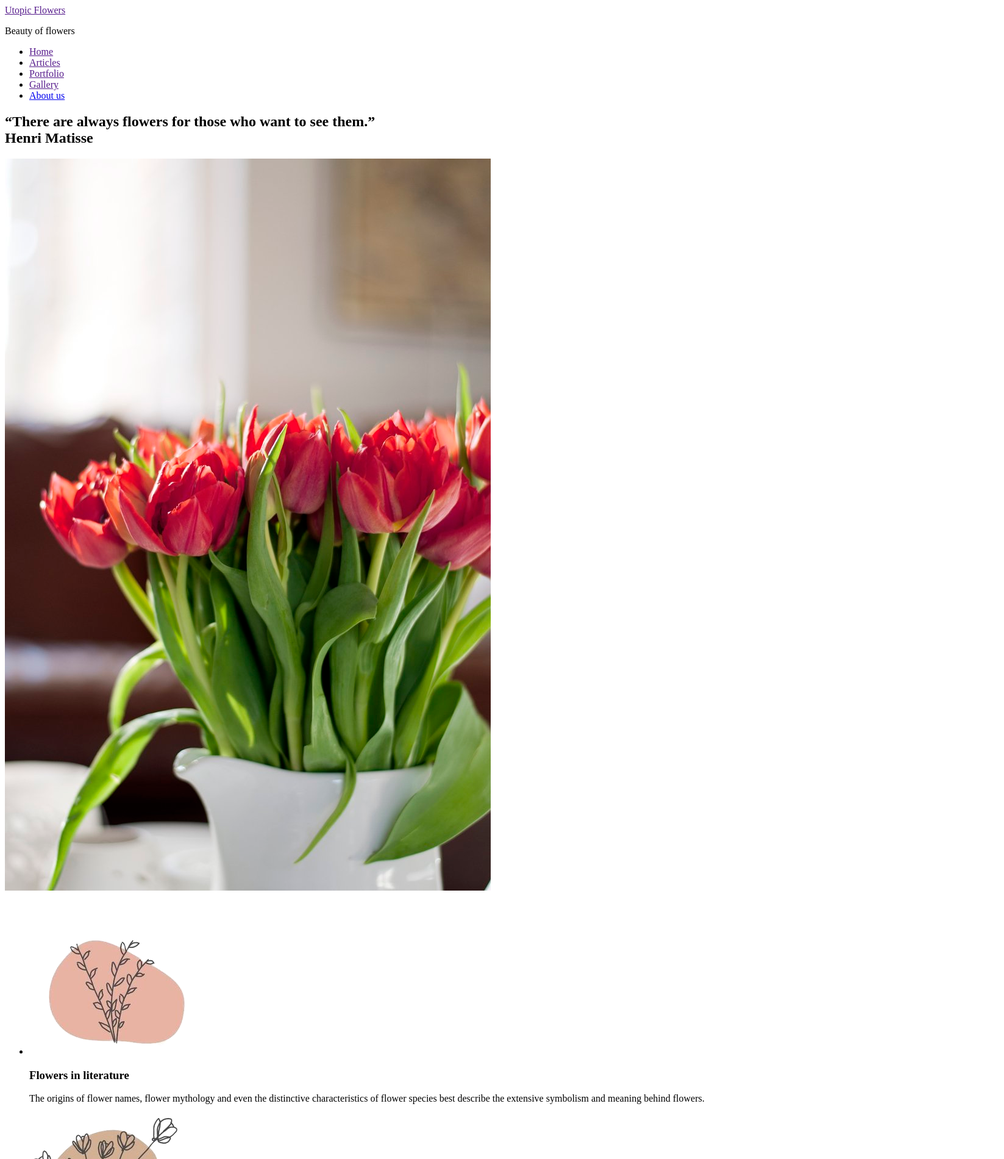
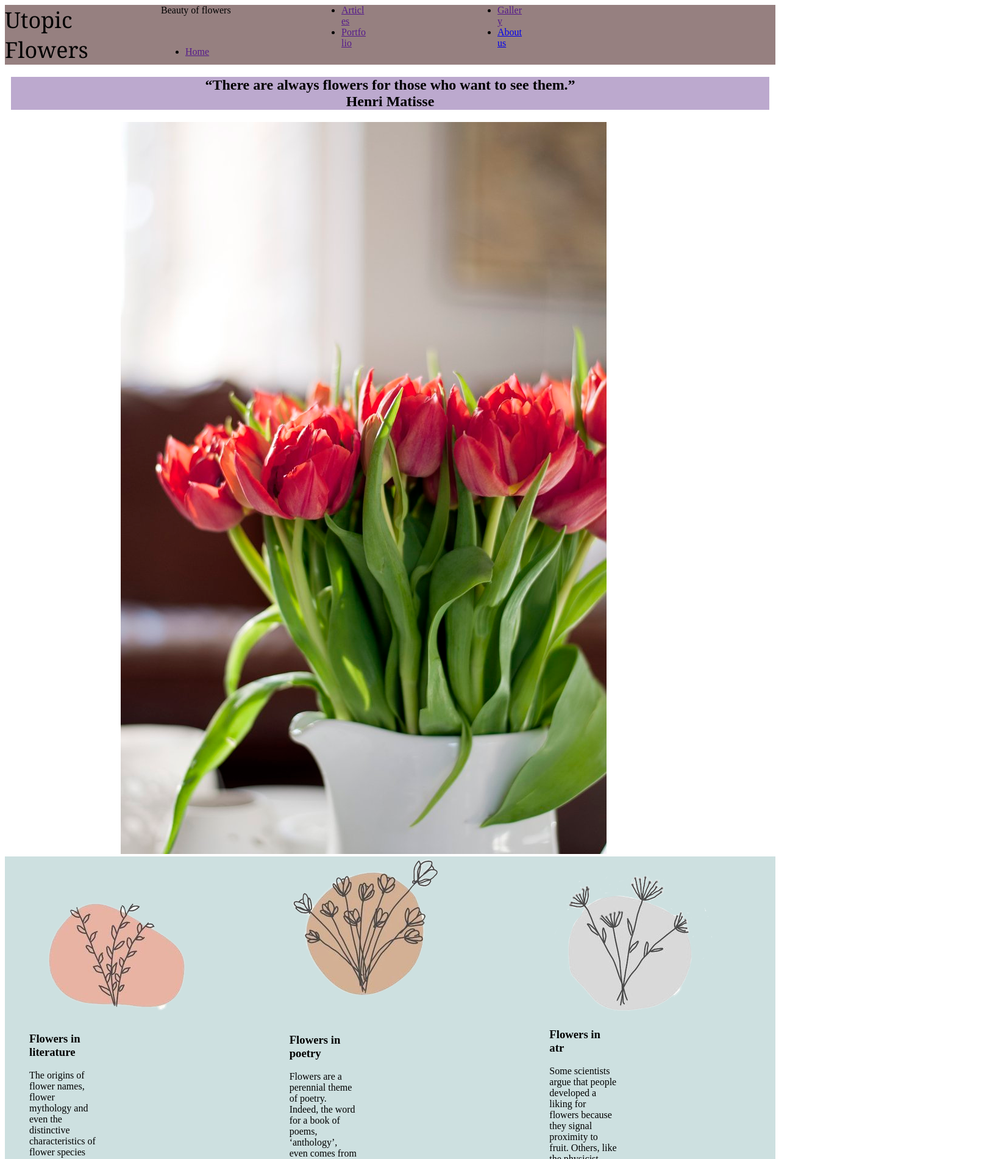
Before and after one commit to HViktoriia/Cwiczenie1-2AplikacjaWWW, a plain HTML site: page index.html in a window 1280 px wide. Shown: the top 1900 px of the page at 61% size, 1647 px wide, since content can reach past the window. Drawn offline with Linux system fonts and the light colour scheme.

Commit message:
Added css styles

```diff
--- a/index.html
+++ b/index.html
@@ -4,66 +4,67 @@
     <meta charset="UTF-8">
     <meta http-equiv="X-UA-Compatible" content="IE=edge">
     <meta name="viewport" content="width=device-width, initial-scale=1.0">
+    <link rel="stylesheet" href="styles.css">
     <title>Utopic Flowers</title>
 </head>
 <body>
     <header>
-        <div class="pink-line"></div>
-        <nav>
-            <a href="">Utopic Flowers</a>
-            <p>Beauty of flowers</p>
+        <div id="pink-line"></div>
+        <nav id="navigation">
+            <a id="logo" href="">Utopic Flowers</a>
+            <p>Beauty of flowers</p><br>
             <ul>
-                <li><a href="">Home</a></li>
-                <li><a href="">Articles</a></li>
+                <li class="navigation-element"><a href="">Home</a></li>
+                <li class="navigation-element"><a href="">Articles</a></li>
                 <!--<li><a href=""></a></li> -->
-                <li><a href="">Portfolio</a></li>
-                <li><a href="">Gallery</a></li>
-                <li><a href="conact.html">About us</a></li>
+                <li class="navigation-element"><a href="">Portfolio</a></li>
+                <li class="navigation-element"><a href="">Gallery</a></li>
+                <li class="navigation-element"><a href="conact.html">About us</a></li>
             </ul>
         </nav>
     </header>
     <main>
-        <section class="quote">
+        <section id="quote">
             <h2>“There are always flowers for those who want to see them.”<br/> Henri Matisse</h2>
         </section>
         <section class="slideshow">
             <img src="./images/red-tulips-1338058.jpg" alt="">
         </section>
 
-        <section>
+        <section id="part">
             <ul>
-                <li>
-                    <img src="./images/icon1.png" alt="">
-                    <h3>Flowers in literature </h3>
+                <li class="section_information">
+                    <img class="pictures_in_section" src="./images/icon1.png" alt="">
+                    <h3 class="header_in_section">Flowers in literature </h3>
                     <p>The origins of flower names, flower mythology and even the distinctive characteristics of flower species best describe the extensive symbolism and meaning behind flowers. </p>
                 </li>
-                <li>
-                    <img src="./images/icon2.png" alt="">
-                    <h3>Flowers in poetry</h3>
+                <li class="section_information">
+                    <img class="pictures_in_section" src="./images/icon2.png" alt="">
+                    <h3 class="header_in_section">Flowers in poetry</h3>
                     <p>Flowers are a perennial theme of poetry. Indeed, the word for a book of poems, ‘anthology’, even comes from the Greek for ‘flower’. </p>
                 </li>
-                <li>
-                    <img src="/images/icon3.png" alt="">
-                    <h3>Flowers in atr</h3>
+                <li class="section_information">
+                    <img class="pictures_in_section" src="/images/icon3.png" alt="">
+                    <h3 class="header_in_section">Flowers in atr</h3>
                     <p>Some scientists argue that people developed a liking for flowers because they signal proximity to fruit. Others, like the physicist David Deutsch, suggest that blossoms contain a type of objective beauty, attracting humans with their harmonious colors, soft curves, and symmetrical forms. </p>
                 </li>
             </ul>
         </section>
 
-        <section>
+        <section id="flower_information_section">
             <ul>
-                <li>
-                    <img src="./images/sunflower.jpg" alt="Sunflower">
+                <li class="flower_information">
+                    <img class="flower_information_picture" src="./images/sunflower.jpg" alt="Sunflower">
                     <h3>Sunflowers</h3>
                     <p>Sunflowers are usually tall annual or perennial plants that in some species can grow to a height of 300 centimetres (120 inches) or more. Each "flower" is actually a disc made up of tiny flowers, to form a larger false flower to better attract pollinators. The plants bear one or more wide, terminal capitula (flower heads made up of many tiny flowers), with bright yellow ray florets (mini flowers inside a flower head) at the outside and yellow or maroon (also known as a brown/red) disc florets inside.</p>
                 </li>
-                <li>
-                    <img src="./images/white-pink.jpg" alt="">
+                <li class="flower_information">
+                    <img class="flower_information_picture" src="./images/white-pink.jpg" alt="">
                     <h3>Apple blossom</h3>
                     <p>The apple blossom is a typical angiosperm flower, with petals surrounding multiple pollen-producing structures called stamens, the male reproductive organs of the flower, which are crowned with sticky pollen-collecting stigma.</p>
                 </li>
-                <li>
-                    <img src="./images/violet-flowers.jpg" alt="">
+                <li class="flower_information">
+                    <img class="flower_information_picture" src="./images/violet-flowers.jpg" alt="">
                     <h3>Violet flowers</h3>
                     <p>Viola is a genus of flowering plants in the violet family Violaceae. It is the largest genus in the family, containing between 525 and 600 species. Most species are found in the temperate Northern Hemisphere; however, some are also found in widely divergent areas such as Hawaii, Australasia, and the Andes.</p>
                 </li>
@@ -71,12 +72,12 @@
         </section>
 
     </main>
-    <footer>
+    <footer id="footer">
         <section>
-            <h5>Contact details</h5>
+            <h5 id="header">Contact details</h5>
             <address>Warszawa Wiertnicza 115, 02-952 Warszawa</address>
-            <a href="mailto:email@gmail.com">email@gmail.com</a>
-            <a href="tel:+48 888 444 555">+48 888 444 555</a>
+            <a class="contact" href="mailto:email@gmail.com">email@gmail.com</a><br>
+            <a class="contact" href="tel:+48 888 444 555">+48 888 444 555</a>
         </section>
     </footer>
 </body>
--- a/styles.css
+++ b/styles.css
@@ -0,0 +1,78 @@
+#part{
+    background-color: #cde0e0;
+    columns: 3;
+}
+.section_information{
+    position: relative;
+    width: 30%;
+    pointer-events: none;
+    list-style-type: none;
+}
+.pictures_in_section{
+    position: relative;
+    width: min-content;
+}
+.header_in_section{
+    position: 50%;
+}
+#quote{
+    background-color: rgb(188, 169, 206);
+    margin: 10px;
+    text-align: center;
+}
+.slideshow{
+    margin-left: 15%;
+    margin-right: 15%;
+    width: 50%;
+    align-self: center;
+}
+.flower_information{
+width: 30%;
+list-style: none;
+margin-bottom: 100%;
+}
+
+#flower_information_section{
+    column-count: 3;
+    column-width: 100%;
+    margin-top: 36px;
+
+}
+
+.flower_information_picture{
+    width: 250px;
+    position: relative;
+}
+
+#pink-line{
+    background-color: blueviolet;
+}
+#navigation{
+    background-color: rgb(150, 128, 128);
+    column-count: 5;
+}
+#logo{
+    text-decoration: wavy;
+    font-size: 36px;
+    font-family: Cambria, Cochin, Georgia, Times, 'Times New Roman', serif;
+    color: black;
+}
+.navigation-element{
+    width: 20%;
+    padding-bottom: auto;
+    overflow-wrap: break-word;
+}
+#footer{
+    background-color: rgb(104, 78, 128);
+    font-family: 'Times New Roman', Times, serif;
+    font-size: large;
+    color: aliceblue;
+
+}
+.contact{
+color: azure;
+margin: 15px;
+}
+.header{
+    font-size: 36px;
+}
```
